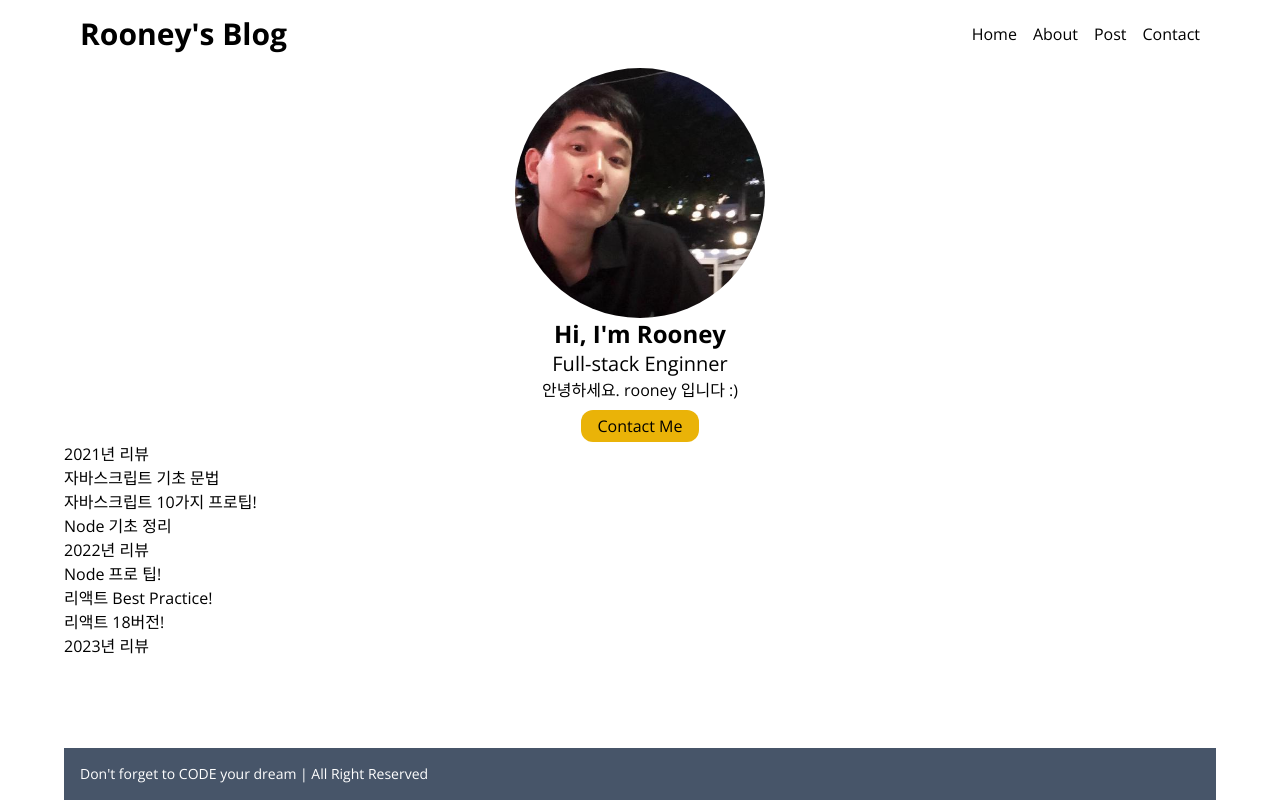
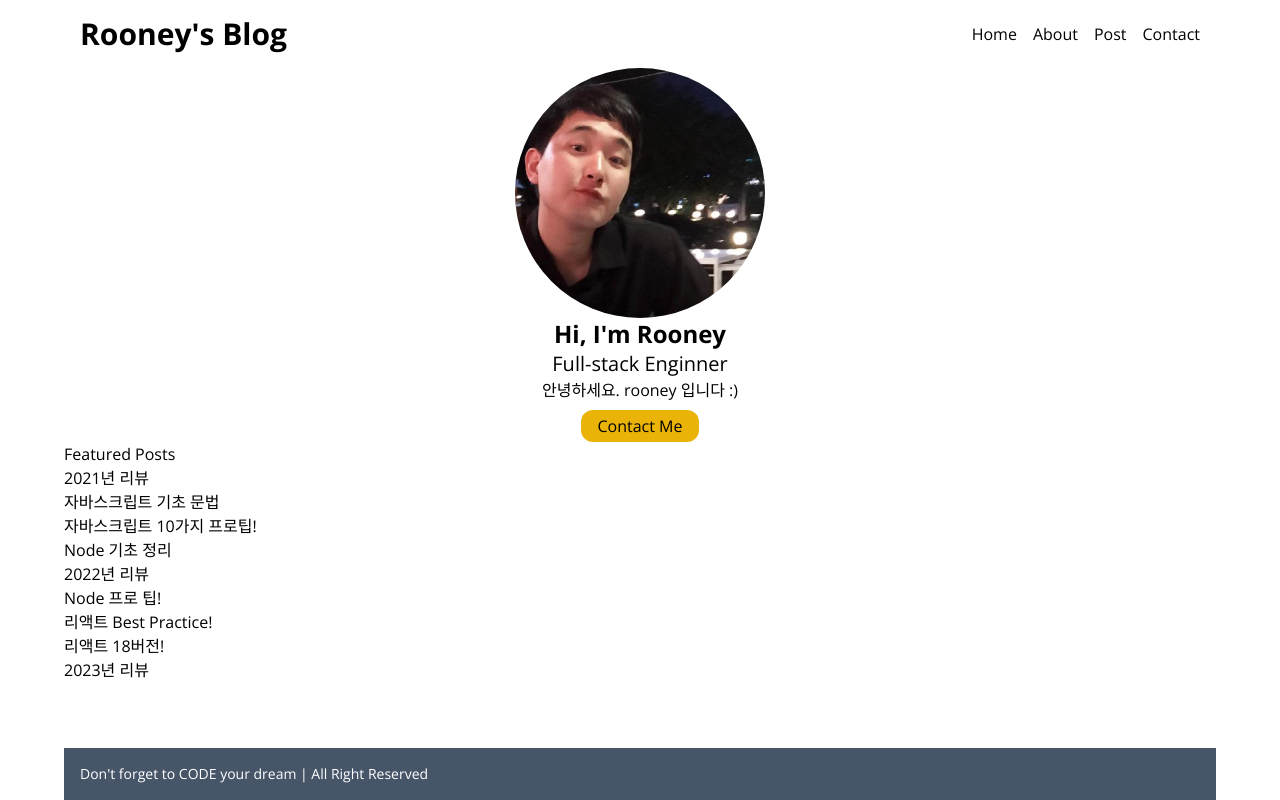
Before and after one commit to neo-rooney/dream-coding_nextjs_blog, a Next.js app: page / in a window 1280 px wide. Built offline with nearby package versions, Linux system fonts and the light colour scheme.

Commit message:
Feat: Rename

```diff
--- a/src/app/page.tsx
+++ b/src/app/page.tsx
@@ -1,11 +1,11 @@
-import FeaturedPost from "@/components/FeaturedPost";
+import FeaturedPosts from "@/components/FeaturedPosts";
 import Hero from "@/components/Hero";
 
 export default function HomePage() {
   return (
     <section>
       <Hero />
-      <FeaturedPost />
+      <FeaturedPosts />
     </section>
   );
 }
--- a/src/components/FeaturedPost.tsx
+++ b/src/components/FeaturedPosts.tsx
@@ -1,16 +1,14 @@
 import getAllPosts from "@/services/posts";
+import PostsGrid from "./PostsGrid";
 
-export default async function FeaturedPost() {
+export default async function FeaturedPosts() {
   // 1. 데이터 불러오기
   const posts = await getAllPosts();
   // 2. 불러온 데이터 렌더링
   return (
     <section>
-      <ul>
-        {posts.map((item) => (
-          <li key={item.path}>{item.title}</li>
-        ))}
-      </ul>
+      <h2>Featured Posts</h2>
+      <PostsGrid posts={posts} />
     </section>
   );
 }
--- /dev/null
+++ b/src/components/PostsGrid.tsx
@@ -0,0 +1,15 @@
+import { Post } from "@/services/posts";
+
+type Props = {
+  posts: Post[];
+};
+
+export default function PostsGrid({ posts }: Props) {
+  return (
+    <ul>
+      {posts.map((item) => (
+        <li key={item.path}>{item.title}</li>
+      ))}
+    </ul>
+  );
+}
```
